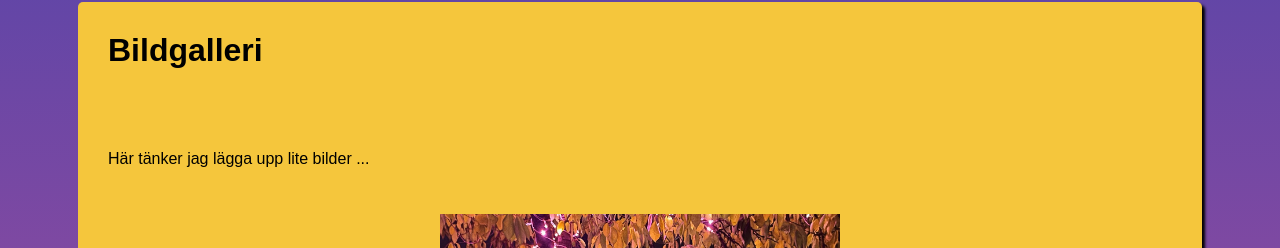
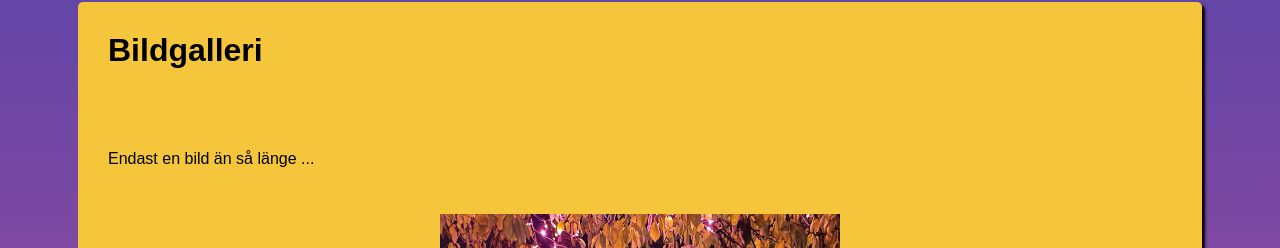
Before and after one commit to godcilla96/angular_ett, an Angular app: page /gallery in a window 1280 px wide. Shown: the part 148-396 px from the top of the page. Built offline with nearby package versions, Linux system fonts and the light colour scheme.

Commit message:
Fixat bildsidan

```diff
--- a/src/app/gallery/gallery.component.html
+++ b/src/app/gallery/gallery.component.html
@@ -1,6 +1,6 @@
 <h1>Bildgalleri</h1>
 
-<p>Här tänker jag lägga upp lite bilder ... </p>
+<p>Endast en bild än så länge ... </p>
 
 <div class = "imgcontainer">
     <img [src] = "jarntorgetImage" alt = "Tjejer på Järntorget">
```
